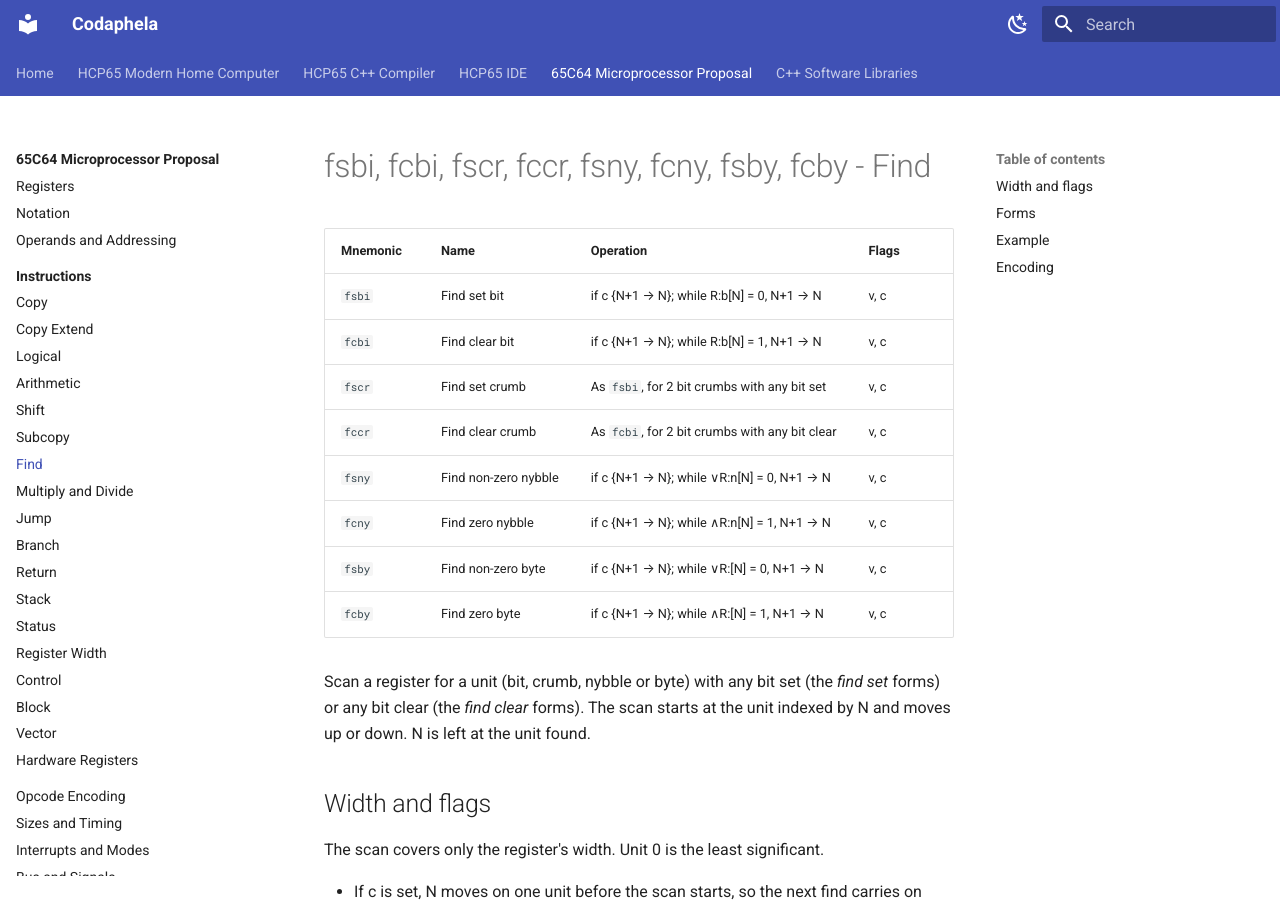
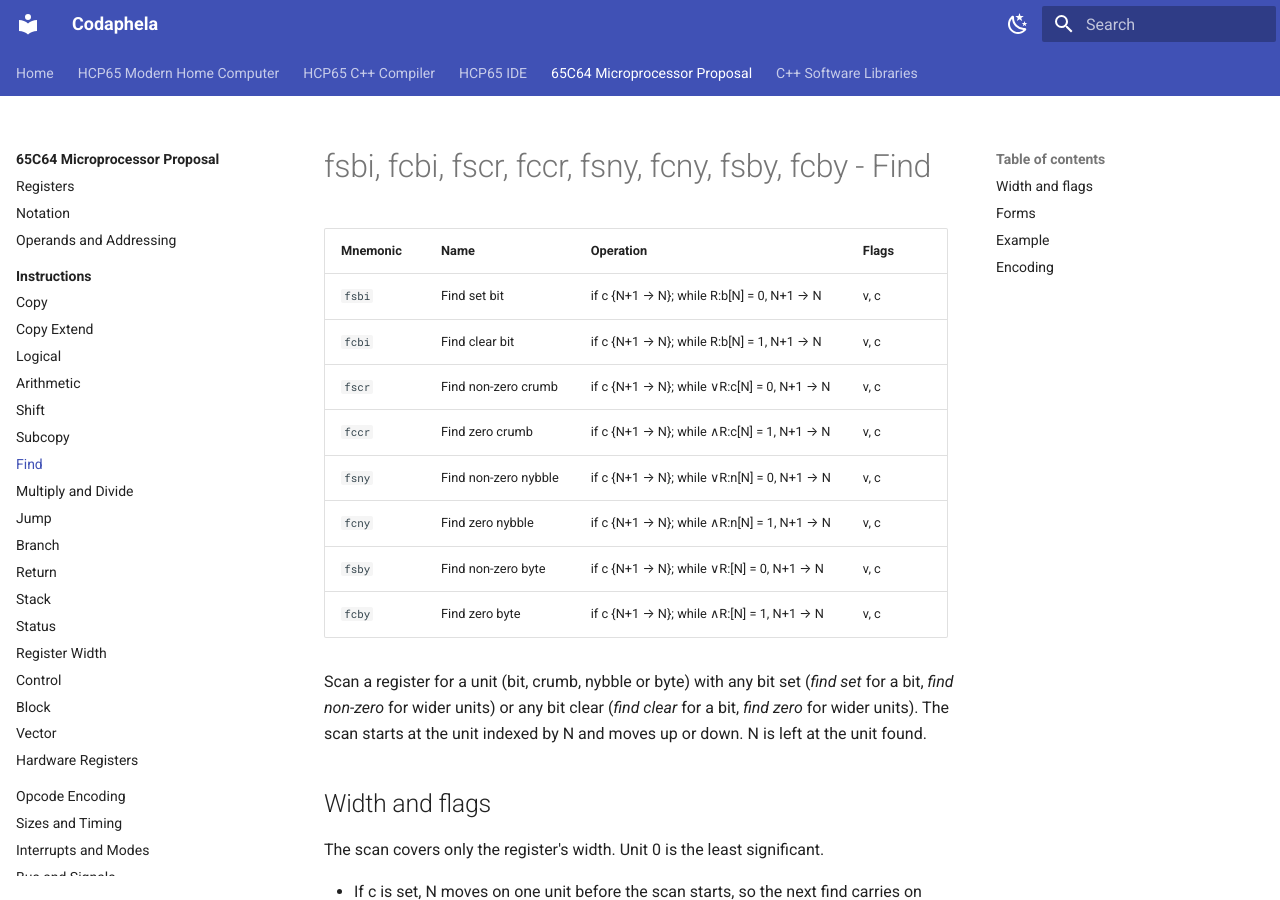
Before and after one commit to andrewpaterson/HCP65, an MkDocs documentation site: the page built from Website/docs/65c64/instructions/find.md, in a window 1280 px wide and 900 px high. Built offline with MkDocs 1.6.1 and Material for MkDocs 9.7.7, drawn with Linux system fonts in a browser that asks for light colours; plug-ins that fetch from the network failed and are left out.

Commit message:
Website: fscr and fccr are Find non-zero crumb and Find zero crumb, as in the spreadsheet (set/clear is for bits only, non-zero/zero for crumbs, nybbles and bytes; the user), with the spreadsheet's operations.  Notation gains R:c[q], crumb q.

```diff
--- a/Website/docs/65c64/instructions/find.md
+++ b/Website/docs/65c64/instructions/find.md
@@ -4,15 +4,16 @@
 |---|---|---|---|
 | `fsbi` | Find set bit | if c {N+1 → N}; while R:b[N] = 0, N+1 → N | v, c |
 | `fcbi` | Find clear bit | if c {N+1 → N}; while R:b[N] = 1, N+1 → N | v, c |
-| `fscr` | Find set crumb | As `fsbi`, for 2 bit crumbs with any bit set | v, c |
-| `fccr` | Find clear crumb | As `fcbi`, for 2 bit crumbs with any bit clear | v, c |
+| `fscr` | Find non-zero crumb | if c {N+1 → N}; while ∨R:c[N] = 0, N+1 → N | v, c |
+| `fccr` | Find zero crumb | if c {N+1 → N}; while ∧R:c[N] = 1, N+1 → N | v, c |
 | `fsny` | Find non-zero nybble | if c {N+1 → N}; while ∨R:n[N] = 0, N+1 → N | v, c |
 | `fcny` | Find zero nybble | if c {N+1 → N}; while ∧R:n[N] = 1, N+1 → N | v, c |
 | `fsby` | Find non-zero byte | if c {N+1 → N}; while ∨R:[N] = 0, N+1 → N | v, c |
 | `fcby` | Find zero byte | if c {N+1 → N}; while ∧R:[N] = 1, N+1 → N | v, c |
 
-Scan a register for a unit (bit, crumb, nybble or byte) with any bit set (the *find set*
-forms) or any bit clear (the *find clear* forms).  The scan starts at the unit indexed by N and
+Scan a register for a unit (bit, crumb, nybble or byte) with any bit set (*find set* for a
+bit, *find non-zero* for wider units) or any bit clear (*find clear* for a bit, *find zero*
+for wider units).  The scan starts at the unit indexed by N and
 moves up or down.  N is left at the unit found.
 
 ## Width and flags
```
Also changed, not shown: Website/docs/65c64/instructions/index.md (+2 -2 lines), Website/docs/65c64/notation.md (+2 -1 lines).
